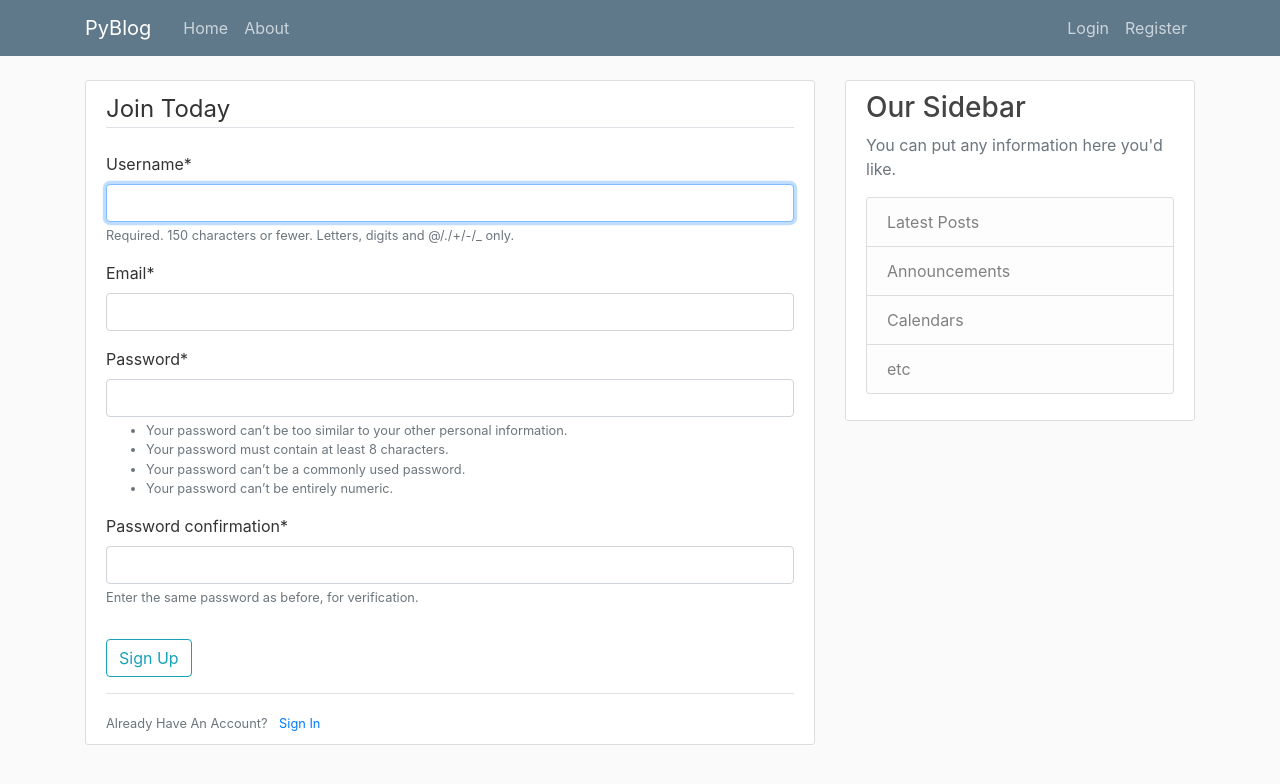
After one commit to RocTanweer/PyBlog, a Django app: page /register/ in a window 1280 px wide. The commit adds this page. Shown: the top 784 px of the page. Run offline with Django 3.2, Linux system fonts and the light colour scheme; some libraries are stand-ins or nearby versions.

Commit message:
completed UserRegisterForm

```diff
--- a/PyBlog/Blog/templates/Blog/base.html
+++ b/PyBlog/Blog/templates/Blog/base.html
@@ -47,6 +47,13 @@
     <main role="main" class="container">
         <div class="row">
             <div class="col-md-8">
+                {% if messages %}
+                    {% for message in messages %}
+                        <div class="alert alert-{{ message.tags }}">
+                            {{ message }}
+                        </div>
+                    {% endfor %}
+                {% endif %}
                 {% block content %}{% endblock %}
             </div>
             <div class="col-md-4">
--- a/PyBlog/PyBlog/settings.py
+++ b/PyBlog/PyBlog/settings.py
@@ -31,6 +31,8 @@
 # Application definition
 
 INSTALLED_APPS = [
+    'crispy_forms',
+    'users.apps.UsersConfig',
     'Blog.apps.BlogConfig',
     'django.contrib.admin',
     'django.contrib.auth',
@@ -119,3 +121,7 @@
 # https://docs.djangoproject.com/en/3.1/howto/static-files/
 
 STATIC_URL = '/static/'
+
+
+
+CRISPY_TEMPLATE_PACK = 'bootstrap4'
--- a/PyBlog/PyBlog/urls.py
+++ b/PyBlog/PyBlog/urls.py
@@ -16,11 +16,13 @@
 from django.contrib import admin
 from django.urls import path
 from django.urls import include
+from users import views as users_view
 
 #using include('blog.urls') to tell django that whenever blog/ is used,django will then refer to the blog.urls of
 # the blog app.
 
 urlpatterns = [
     path('admin/', admin.site.urls),
+    path('register/', users_view.register, name='register'),
     path('', include('Blog.urls')),
 ]
--- /dev/null
+++ b/PyBlog/users/forms.py
@@ -0,0 +1,12 @@
+from django.contrib.auth.forms import UserChangeForm, UserCreationForm
+from django.contrib.auth.models import User
+from django import forms
+from django.contrib.auth.forms import UserCreationForm
+
+
+class UserRegisterForm(UserCreationForm):
+    email = forms.EmailField()
+
+    class Meta:
+        model = User
+        fields = ['username', 'email', 'password1', 'password2']
--- /dev/null
+++ b/PyBlog/users/templates/users/register.html
@@ -0,0 +1,21 @@
+{% extends "blog/base.html" %}
+{% load crispy_forms_tags %}
+{% block content %}
+<div class="content-section">
+    <form method="POST">
+        {% csrf_token %}
+        <fieldset class="form-group">
+            <legend class="border-bottom mb-4">Join Today</legend>
+            {{ form|crispy }}
+        </fieldset>
+        <div class="form-group">
+            <button class="btn btn-outline-info" type="submit">Sign Up</button>
+        </div>
+    </form>
+    <div class="border-top pt-3">
+        <small class="text-muted">
+            Already Have An Account? <a class="ml-2" href="#">Sign In</a>
+        </small>
+    </div>
+</div>
+{% endblock content %}
--- a/PyBlog/users/views.py
+++ b/PyBlog/users/views.py
@@ -1,3 +1,37 @@
-from django.shortcuts import render
+from django import forms
+from django.shortcuts import redirect, render
+# from django.contrib.auth.forms import UserCreationForm
+#Now importing forms.py that I created by inheriting UserCreationFrom and using django.forms
+#to add an extra Email field in registration form
+from .forms import UserRegisterForm
+from django.contrib import messages
 
-# Create your views here.
+
+
+def register(request):
+    #If there is a post request from registration form---------
+    if request.method == 'POST':
+        #Now we wiil get a form with all data entered in the form through post request
+        # form = UserCreationForm(request.POST)
+        form = UserRegisterForm(request.POST)
+        #Checking if the data filled is valid after a post request
+        if form.is_valid():
+            #if it is valid, saving it!
+            form.save()
+            #Usercreation_obj.cleaned_data is a dictionary with all the fields as key and their as value
+            #Like this, we can retrieve any data from the UserCreationForm!
+            username = form.cleaned_data.get('username')
+            #making a notification/alert for the same
+            messages.success(request, f'Account for {username} has been created!')
+            #redirecting after creating the user to blog-home.
+            #if not do so, Account will be created and we will also get respective information but
+            #we will be redirected to the same registration page with our registered data filled!
+            return redirect('blog-home')
+
+    #If there is a get request!
+    else:
+        #getting an empty form through a get request
+        # form = UserCreationForm()
+        form = UserRegisterForm()
+
+    return render(request, 'users/register.html', {'form' : form})
```
Also changed, not shown: PyBlog/db.sqlite3.
